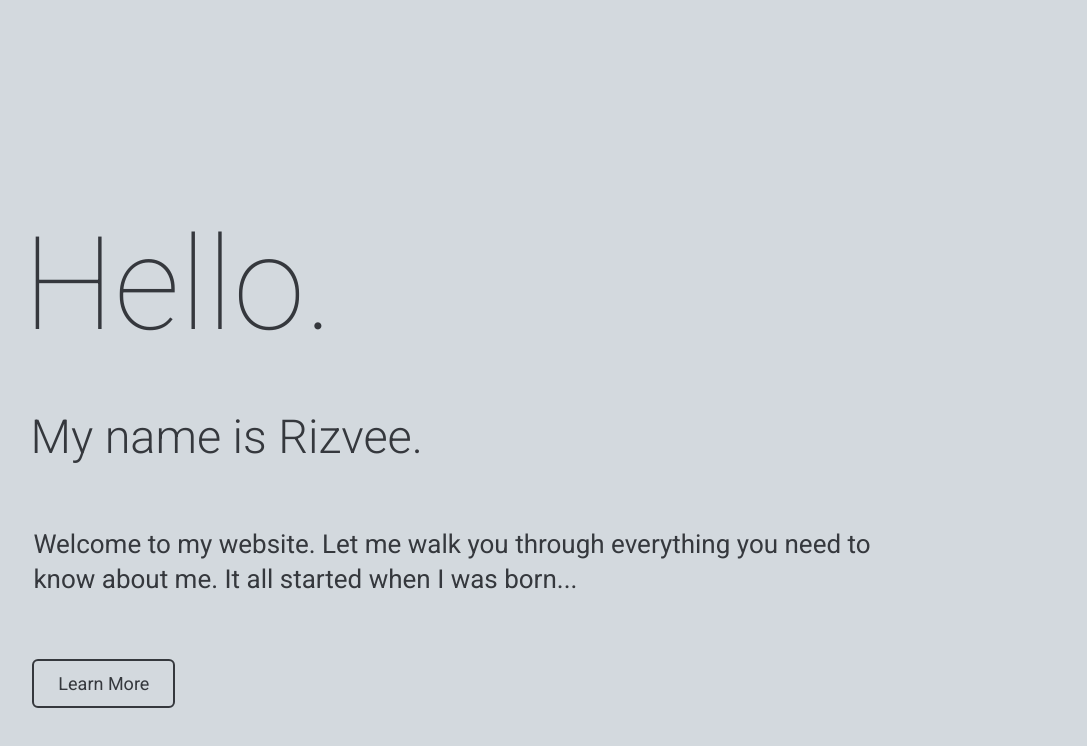
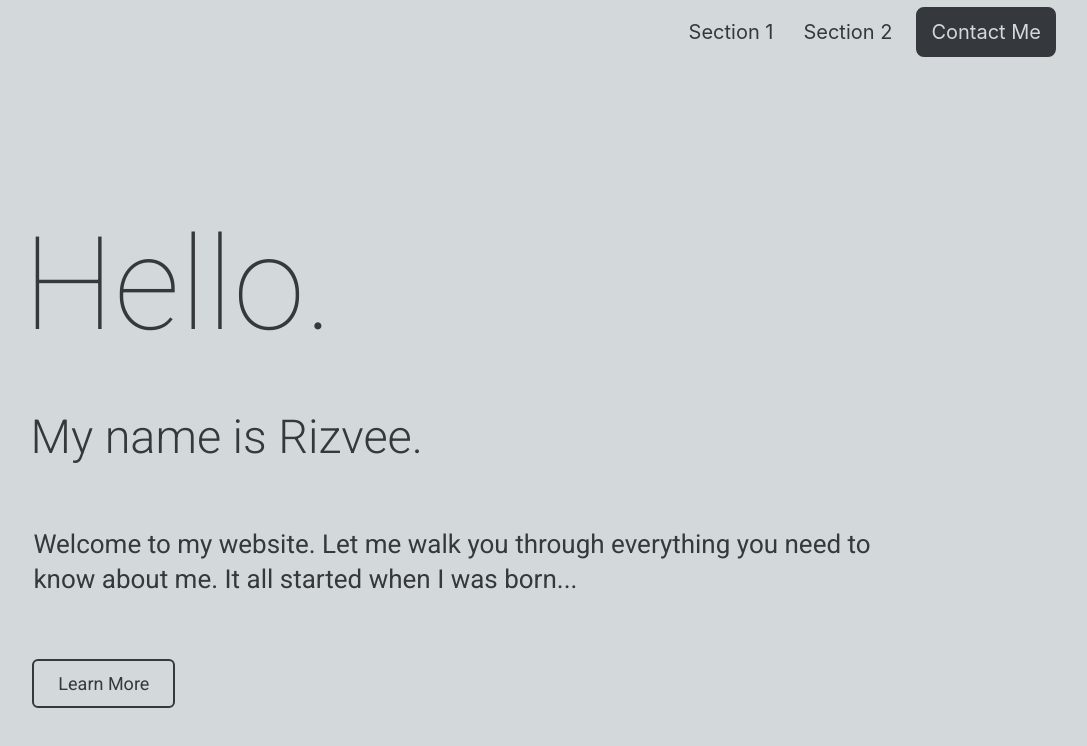
Before and after one commit to frizbee19/frizbee19.github.io, a React (Create React App) app: page / in a window 1280 px wide. Shown: the top 746 px of the page, without its empty margins (185-1272 px from the left). Built offline with nearby package versions, Linux system fonts and the light colour scheme.

Commit message:
navigation bar

```diff
--- a/src/App.css
+++ b/src/App.css
@@ -1,5 +1,5 @@
 :root {
-  --light-color: rgb(211, 217, 222);
+  --light-color: rgb(211, 217, 218);
   --main-color: #35383d;
   --active-color: #292b2e;
 }
@@ -41,6 +41,45 @@
   color: #61dafb;
 }
 
+.navbar {
+  position: fixed; /* Make the navbar fixed at the top of the page */
+  top: 0;
+  width: 100%;
+  background-color: var(--light-color); /* Or any color you prefer */
+  z-index: 100; /* Ensure the navbar is above other content */
+  justify-content: center;
+  transition: box-shadow 0.115s ease-in-out;
+}
+
+.navbar.show {
+  box-shadow: 0 2px 2px -2px rgba(0,0,0,0.35); /* Optional: Add a shadow for a bit of depth */
+}
+
+.nav-links-container {
+  display: flex; /* Use flexbox for layout */
+  justify-content: flex-end; /* Align links to the right */
+  padding-right: 24px; /* Add some padding */
+}
+
+.nav-links {
+  margin-left: 15px; /* Add some margin between links */
+  margin-right: 15px;
+  margin-top: 5px;
+  margin-bottom: 5px;
+  padding-top: 15px;
+  padding-bottom: 15px;
+  text-decoration: none; /* Remove underline */
+  color: var(--main-color); /* Or any color you prefer */
+  font-size: 20px; /* Set a font size */
+  transition: text-decoration .2s ease-in-out; /* Transition for a smooth hover effect */
+}
+
+.nav-links:hover {
+  text-decoration: underline;
+  text-underline-offset: 5px;
+  text-decoration-thickness: 2px;
+}
+
 .button {
   display: inline-block;
   padding: 12px 24px;
@@ -50,8 +89,37 @@
   background: transparent; /* Background that matches its surrounding */
   border: 2px solid var(--main-color); /* Dark border */
   border-radius: 6px; /* Rounded corners */
-  transition: background 0.3s ease; /* Transition for a smooth color change */
+  transition: background 0.3s ease, color 0.3s ease-in-out; /* Transition for a smooth color change */
   text-decoration: none; /* Removes underline if the button is a link */
+}
+
+.nav-button {
+  margin-left: 9px; /* Add some margin between links */
+  margin-right: 15px;
+  margin-top: 7px;
+  margin-bottom: 7px;
+  color: var(--light-color); /* Or any color you prefer */
+  font-size: 20px; /* Set a font size */
+  display: inline-block;
+  padding-top: 11px;
+  padding-bottom: 11px;
+  padding-left: 13px;
+  padding-right: 13px;
+  background: var(--main-color); /* Background that matches its surrounding */
+  border: 2px solid var(--main-color); /* Dark border */
+  border-radius: 8px; /* Rounded corners */
+  transition: background 0.2s ease-in-out, color 0.2s ease-in-out; /* Transition for a smooth color change */
+  text-decoration: none; /* Removes underline if the button is a link */
+}
+
+.nav-button:hover {
+  background: var(--light-color); /* Dark background */
+  color: var(--main-color) /* Light text */
+}
+
+.nav-button:active {
+  background: var(--active-color); /* Slightly lighter background */
+  color: var(--light-color); /* Light text */
 }
 
 .button:hover {
--- a/src/App.js
+++ b/src/App.js
@@ -20,9 +20,9 @@ function App() {
   };
 
   const checkScrollTop = () => {
-    if (!showScroll && window.scrollY > 30) {
+    if (!showScroll && window.scrollY > 100) {
       setShowScroll(true)
-    } else if (showScroll && window.scrollY <= 30) {
+    } else if (showScroll && window.scrollY <= 100) {
       setShowScroll(false)
     }
   };
@@ -34,6 +34,13 @@ function App() {
         <title>
           Welcome to Rizvee's Page!
         </title>
+        <nav className={`navbar ${showScroll ? "show" : ''}`}>
+          <div className="nav-links-container">
+            <a className='nav-links' href="#section1">Section 1</a>
+            <a className='nav-links' href="#section2">Section 2</a>
+            <a className='nav-button' href="#section3">Contact Me</a>
+          </div>
+        </nav>
         <button className={`scrollTop ${showScroll ? 'show' : ''}`} onClick={() => { scrollToSection('introduction'); setShowScroll(false) }}>
           <span class="material-symbols-outlined">
             keyboard_double_arrow_up
```
